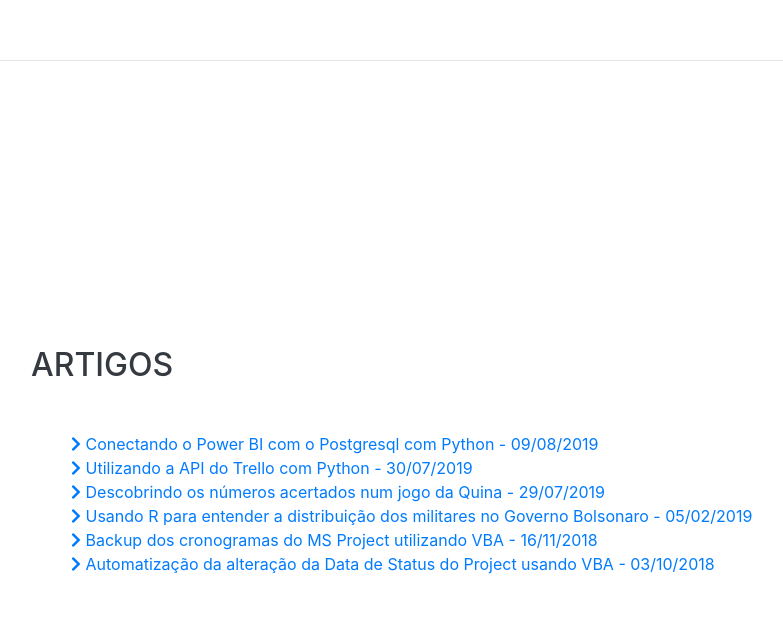
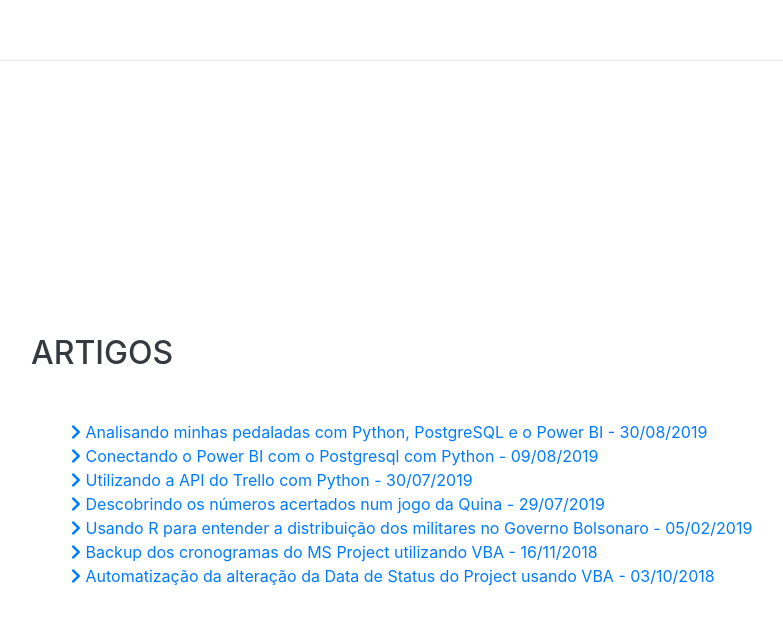
Before and after one commit to 666Dourado/Dev, a website with bundled scripts: page index.html in a window 1280 px wide. Shown: the part 4984-5609 px from the top of the page, without its empty margins (289-1072 px from the left). Built offline with nearby package versions, Linux system fonts and the light colour scheme; a web font is replaced by a local one.

Commit message:
Update index.html
Adição do artigo: Analisando minhas pedaladas com Python, PostgreSQL e o Power BI

```diff
--- a/index.html
+++ b/index.html
@@ -317,6 +317,12 @@
       <div class="w-100">
         <h2 class="mb-5">Artigos</h2>
         <ul class="fa-ul mb-0">
+          <li>
+            <a href="https://medium.com/@rafael.dourado/analisando-minhas-pedaladas-com-python-postgresql-e-o-power-bi-3505ed17d12b">
+              <i class="fa fa-chevron-right"></i>
+              Analisando minhas pedaladas com Python, PostgreSQL e o Power BI - 30/08/2019
+            </a></li>
+          <li>
            <li>
             <a href="https://medium.com/@rafael.dourado/conectando-o-power-bi-com-o-postgresql-com-python-68b9e9223d3d">
               <i class="fa fa-chevron-right"></i>
```
